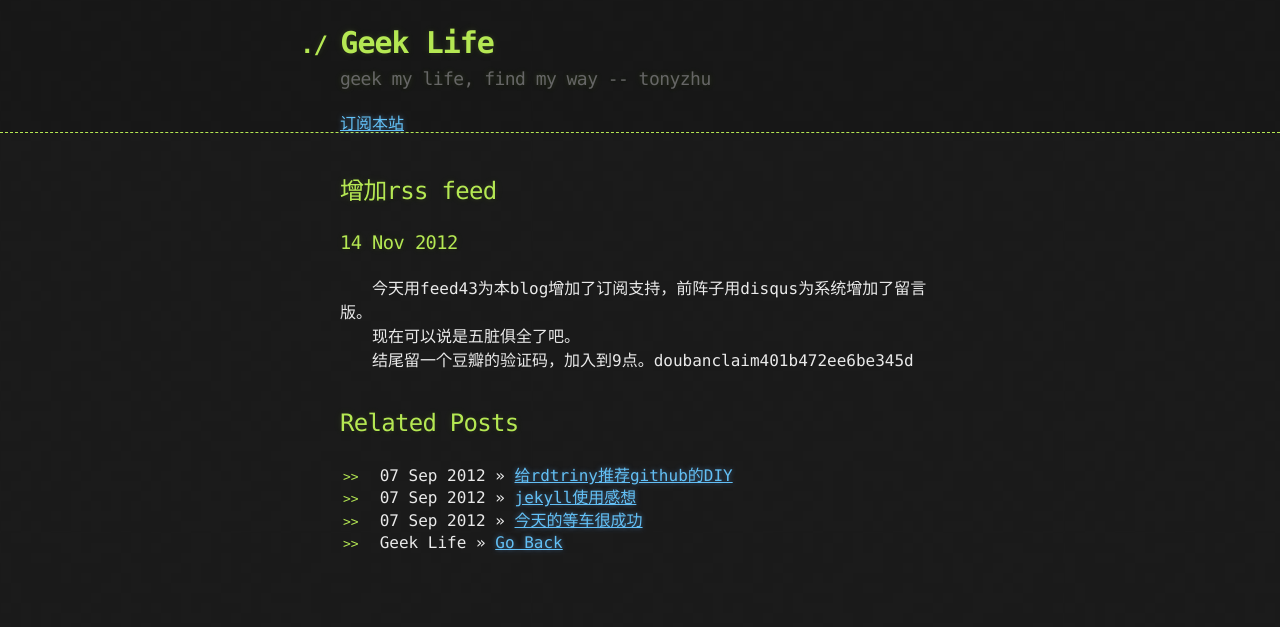
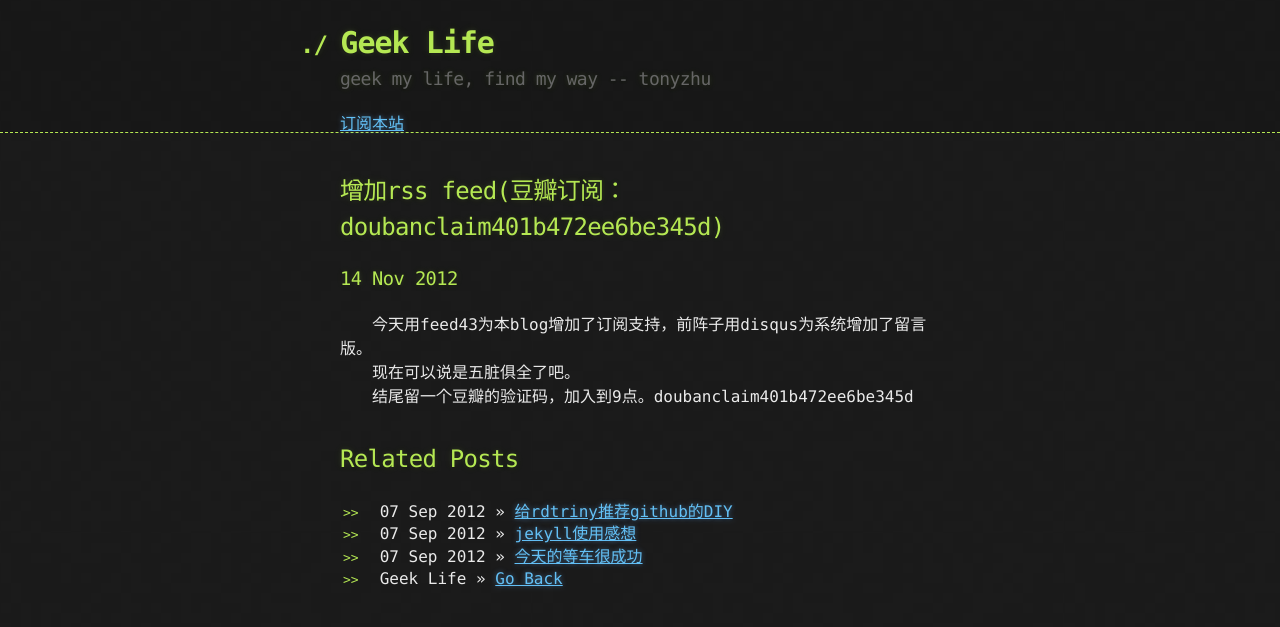
Before and after one commit to tonyzhu/tonyzhu.github.com, a Jekyll site: the page built from _posts/2012-11-14-add-rss-feed.html, in a window 1280 px wide. Shown: the top 627 px of the page. Built offline with Jekyll 4.4.1, drawn with Linux system fonts in a browser that asks for light colours; Markdown is read by kramdown in place of the engine named in the settings; comment, search, counter and statistics services are not loaded.

Commit message:
验证码放到标题。。

```diff
--- a/_posts/2012-11-14-add-rss-feed.html
+++ b/_posts/2012-11-14-add-rss-feed.html
@@ -1,6 +1,7 @@
 ---
 layout: post
-title: 增加rss feed
+title: 增加rss feed(豆瓣订阅：doubanclaim401b472ee6be345d)
+
 ---
 <h2>{{ page.title }}</h2>
 <h3>{{ page.date | date_to_string }}</h3>
```
